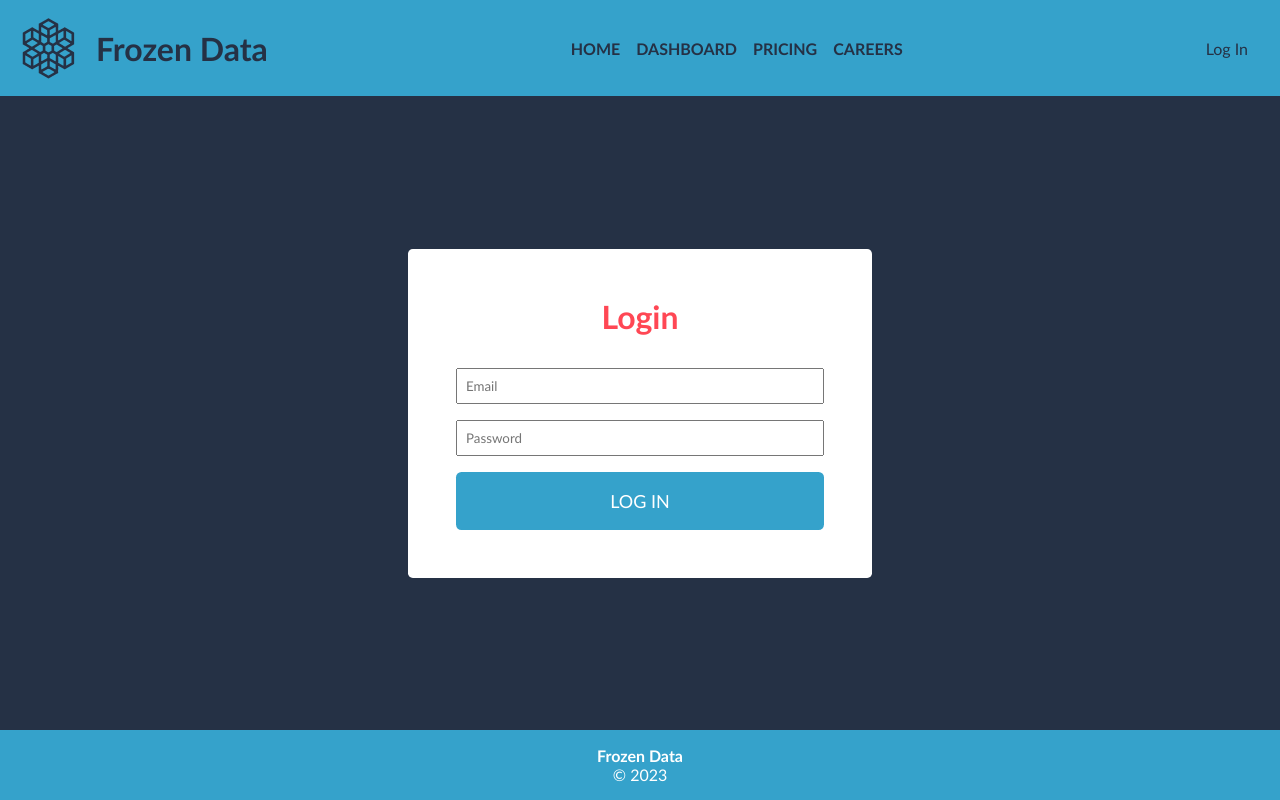
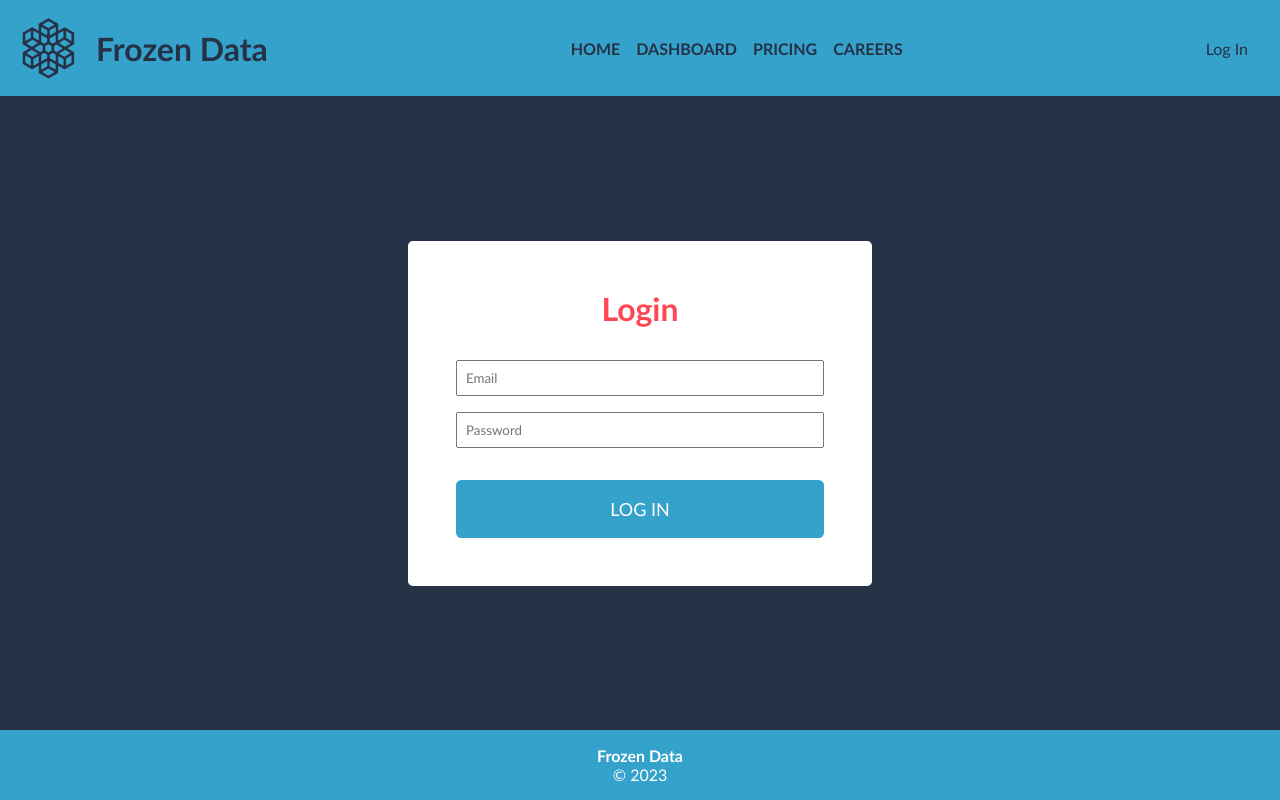
Before and after one commit to majkimge/frozen-data-web, a Flask app: page /login in a window 1280 px wide. Run offline with Flask 2, Linux system fonts and the light colour scheme; parts of the project's set-up code (start-up, migrations or seed data) failed here and were passed over.

Commit message:
more login stuff

```diff
--- a/app.py
+++ b/app.py
@@ -2,7 +2,7 @@
 from socket import gethostname
 
 from flask import Flask, render_template, request
-from flask_login import LoginManager, login_user, logout_user
+from flask_login import LoginManager, login_user, logout_user, login_required
 from flaskext.mysql import MySQL;
 
 from user import User
@@ -28,6 +28,7 @@ mysql.init_app(app)
 ### SETUP LOGIN
 login_manager = LoginManager()
 login_manager.init_app(app)
+login_manager.login_view = "/login"
 
 @login_manager.user_loader
 def load_user(user_id):
@@ -66,6 +67,11 @@ def logout():
   logout_user()
   return {}
 
+@app.route("/dashboard")
+@login_required
+def dashboard():
+  return "Not implemented"
+
 @app.route("/not-implemented")
 def not_implemented():
   return "Not implemented"
--- a/hash_password.py
+++ b/hash_password.py
@@ -1,3 +1,3 @@
 from hashing import hash_password
 
-print(hash_password("Oboril"))
+print(hash_password("damndaniel"))
--- a/static/scripts/login.js
+++ b/static/scripts/login.js
@@ -25,7 +25,8 @@ function login() {
             location.assign('/home');
         }
         else {
-            alert(data.message);
+            $("#login-message").text(data.message);
+            $("#input-password").val("");
         }
     });
 }
--- a/static/scripts/login.ts
+++ b/static/scripts/login.ts
@@ -29,7 +29,8 @@ function login() {
       location.assign('/home');
     }
     else {
-      alert(data.message)
+      $("#login-message").text(data.message);
+      $("#input-password").val("");
     }
   });
 
--- a/static/styles/login.css
+++ b/static/styles/login.css
@@ -159,14 +159,14 @@ div.main div.login {
   padding: 3rem;
   border-radius: 0.3rem;
   position: relative;
+  gap: 1rem;
 }
 div.main div.login h1 {
   color: #ff4754;
   text-align: center;
-  margin-bottom: 2rem;
+  margin-bottom: 1rem;
 }
 div.main div.login input {
-  margin-bottom: 1rem;
   padding: 0.5rem;
 }
 div.main div.login button {
@@ -179,4 +179,7 @@ div.main div.login button {
 }
 div.main div.login button:hover {
   background-color: #ff4754;
+}
+div.main div.login span {
+  color: #ff4754;
 }/*# sourceMappingURL=login.css.map */
--- a/static/styles/login.scss
+++ b/static/styles/login.scss
@@ -14,14 +14,14 @@ div.main {
     padding: 3rem;
     border-radius: 0.3rem;
     position: relative;
+    gap: 1rem;
 
     h1 {
       color: $red;
       text-align: center;
-      margin-bottom: 2rem;
+      margin-bottom: 1rem;
     }
     input {
-      margin-bottom: 1rem;
       padding: 0.5rem;
     }
     button {
@@ -36,5 +36,9 @@ div.main {
         background-color: $red;
       }
     }
+
+    span {
+      color: $red;
+    }
   }
 }
--- a/templates/base.html
+++ b/templates/base.html
@@ -34,7 +34,7 @@
             <div class="navbar">
                 <ul class="nav-main">
                     <li id='link-home'><a class="text" href="/home">Home</a></li>
-                    <li id='link-dashboard'><a class="text" href="/not-implemented">Dashboard</a></li>
+                    <li id='link-dashboard'><a class="text" href="/dashboard">Dashboard</a></li>
                     <li id='link-pricing'><a class="text" href="/pricing">Pricing</a></li>
                     <li id='link-careers'><a class="text" href="/not-implemented">Careers</a></li>
                 </ul>
--- a/templates/login.html
+++ b/templates/login.html
@@ -10,6 +10,7 @@
   <h1>Login</h1>
   <input type="text" id="input-username" placeholder="Email">
   <input type="password" id="input-password" placeholder="Password">
+  <span id="login-message"></span>
   <button onclick="login()" id="button-login">Log In</button>
 </div>
 {% endblock %}
```
Also changed, not shown: 1 other file.
